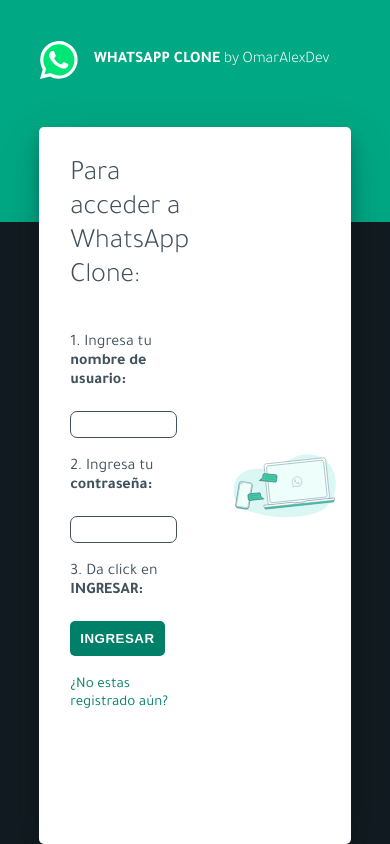
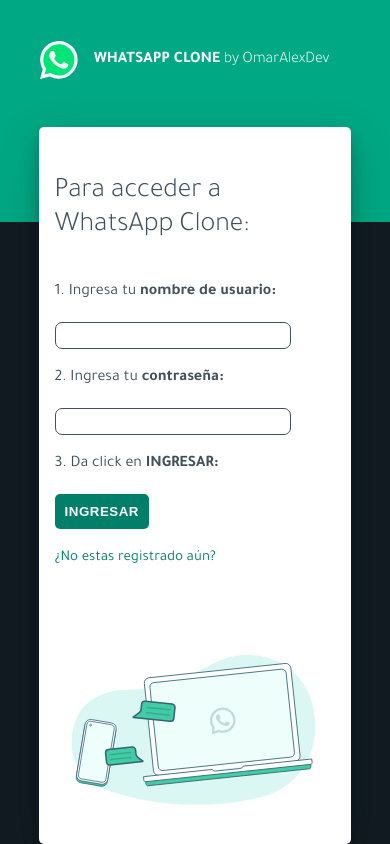
Before and after one commit to OmarAlexDev/WhatsAppClone, a React (Vite) app: page /login in a window 390 px wide. Built offline with nearby package versions, Linux system fonts and the light colour scheme.

Commit message:
UI fixes for mobile view

```diff
--- a/src/App.css
+++ b/src/App.css
@@ -681,4 +681,18 @@
     .message-content{
         max-width: fit-content;
     }
+    .chat-label-content-sub-info > svg{
+        display: block!important;
+    }
+    .login-body{
+        flex-direction: column;
+        place-content: space-around;
+    }
+    .login-card{
+        padding: 5%;
+    }
+    .login-card, .login-hero{
+        width: 100%;
+        box-sizing: border-box;
+    }
 }
--- a/src/components/Chat.jsx
+++ b/src/components/Chat.jsx
@@ -19,6 +19,7 @@
     let messages_to_show = null
     let time= null
     let prettyTime = null
+    let selfMessages = null
     let filteredMessages = []
 
     const styles={
@@ -27,8 +28,9 @@
 
     if(activeChat!==null){
         currDestinatary = currUser.id!==activeChat.user1.id ? activeChat.user1 : activeChat.user2
-        let selfMessages = activeChat.messages.length>0 ? activeChat.messages.filter(m=>m.remittent!==currUser.id) : null
-        time = selfMessages!==null ? new Date(selfMessages[selfMessages.length-1].time) : null
+        selfMessages = activeChat.messages.length>0 ? activeChat.messages.filter(m=>m.remittent!==currUser.id) : null
+        console.log(selfMessages)
+        time = selfMessages!==null && selfMessages.length>0 ? new Date(selfMessages[selfMessages.length-1].time) : null
         prettyTime = time!==null ? `${time.getHours()}:${time.getMinutes()}` : null
 
         activeChat.messages.forEach((m,curr)=>{
--- a/src/components/SideChats.jsx
+++ b/src/components/SideChats.jsx
@@ -35,13 +35,17 @@
     React.useEffect(()=>{
 
         const socket = io('http://localhost:3001/')
+        //const socket = io()
 
         socket.on('connect', () => {
             console.log("Socket connected",socket.id)
 
             socket.on('message-event',(arg)=>{
-                console.log(arg)
+                //console.log(arg)
                 console.log("Escuchando cambios desde server...")
+            })
+            socket.on('access-event',(args)=>{
+                console.log("Escuchando entradas desde server")
             })
         })
 
```
